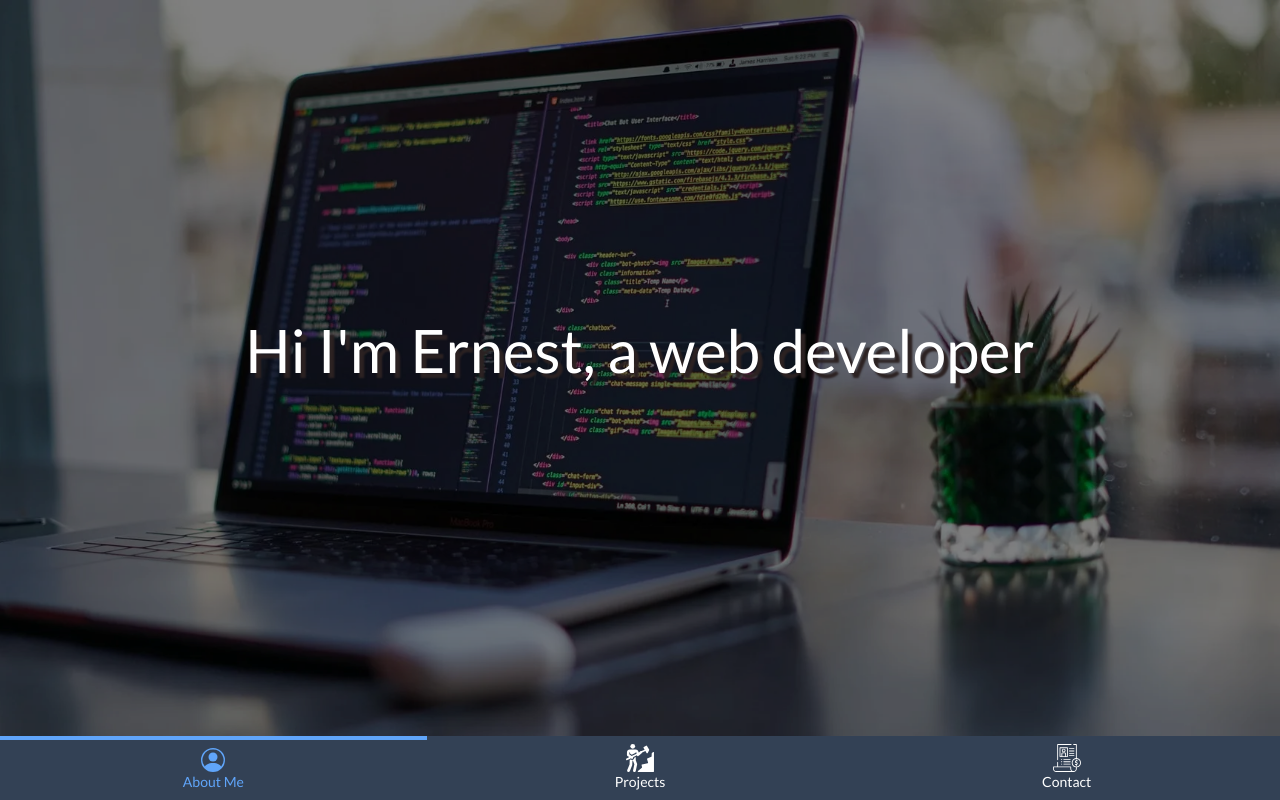
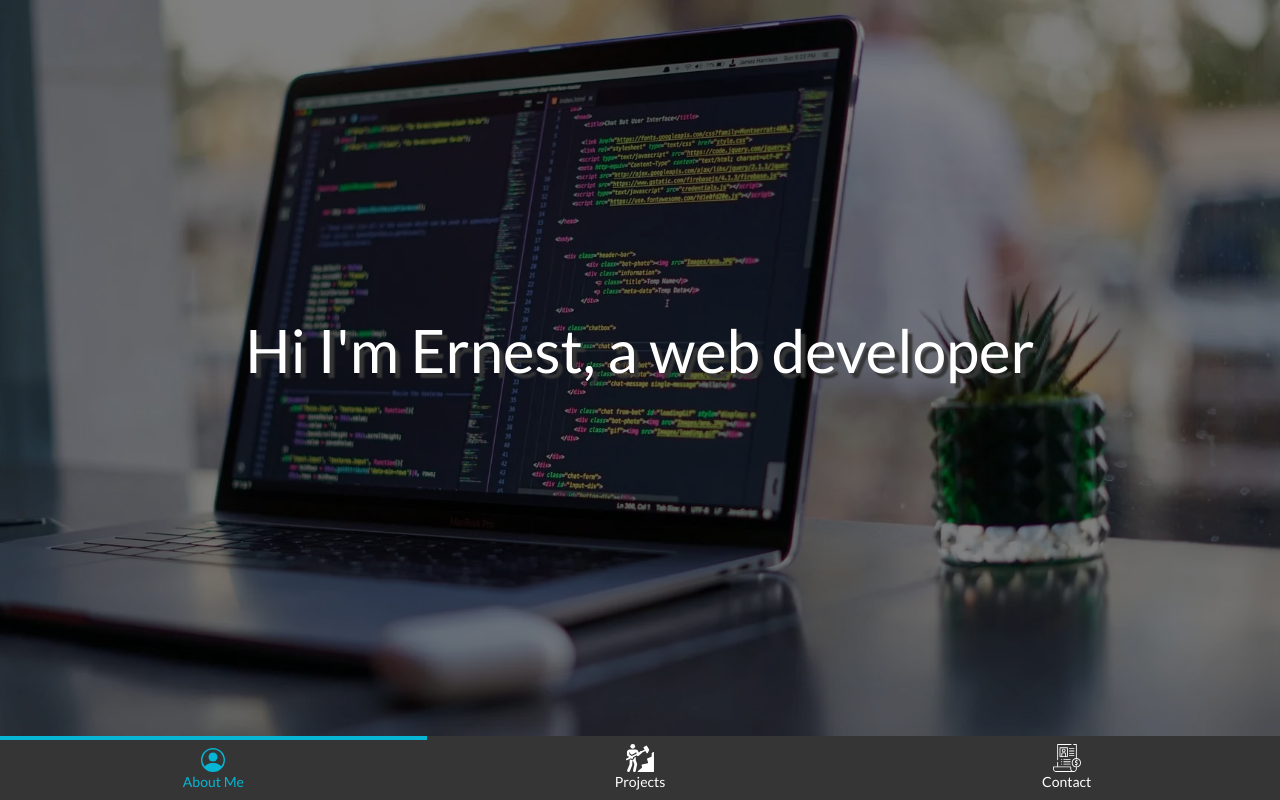
Before and after one commit to EP-coode/portfolio_v2, a Next.js app: page / in a window 1280 px wide. Shown: the top 800 px of the page. Built offline with nearby package versions, Linux system fonts and the light colour scheme.

Commit message:
update colors, make scrool progres state more local

```diff
--- a/pages/index.tsx
+++ b/pages/index.tsx
@@ -11,9 +11,8 @@ import BottomNavAction from "../src/components/BottomNavAction";
 import { CirclePersonIcon, ResumeIcon, WorkerIcon } from "../src/icons";
 import Section from "../src/layout/Section";
 import { MarkdownSection } from "../src/components/MarkdownSection";
-import ProgresBar from "../src/components/ProgresBar";
-import useScrollPrgores from "../src/hooks/useScrollPrgores";
 import useSectionNameInTop from "../src/hooks/useSectionNameInTop";
+import WindowScrollProgres from "../src/components/WindowScrollProgres";
 
 export async function getStaticProps() {
   let aboutMeSection;
@@ -54,14 +53,11 @@ const Home: NextPage<HomePageProps> = ({ aboutMeSection }) => {
     "-100px"
   );
 
-  const pageProggres = useScrollPrgores();
-
-  const scrollIntoView = (htmlElem: HTMLElement | null) => {
+  const scrollIntoView = (htmlElem: HTMLElement | null, scroolYOffset = -50) => {
     if (!htmlElem) return;
 
-    const yOffset = -50;
     const y =
-      htmlElem.getBoundingClientRect().top + window.pageYOffset + yOffset;
+      htmlElem.getBoundingClientRect().top + window.pageYOffset + scroolYOffset;
 
     window.scrollTo({ top: y, behavior: "smooth" });
   };
@@ -73,7 +69,7 @@ const Home: NextPage<HomePageProps> = ({ aboutMeSection }) => {
         <meta name="description" content="Generated by create next app" />
         <link rel="icon" href="/favicon.ico" />
       </Head>
-      {pageProggres && <ProgresBar progress={pageProggres} />}
+      <WindowScrollProgres/>
       <Banner title="Hi I'm Ernest, a web developer" />
       <div className="m-7 overflow-hidden">
         {aboutMeSection && (
--- a/src/components/BottomNav.tsx
+++ b/src/components/BottomNav.tsx
@@ -4,7 +4,7 @@ type BottomNavProps = {
 
 const BottomNav = ({ children }: BottomNavProps) => {
   return (
-    <nav className="h-14 xs:h-16 w-full text-sm sticky bottom-0 left-0 bg-slate-700 flex justify-around align-middle">
+    <nav className="h-14 xs:h-16 w-full text-sm sticky bottom-0 left-0 bg-gray-light flex justify-around align-middle">
       {children}
     </nav>
   );
--- a/src/components/BottomNavAction.tsx
+++ b/src/components/BottomNavAction.tsx
@@ -19,7 +19,7 @@ export default function BottomNavAction({
         `flex flex-col basis-20 flex-grow h-full items-center
           p-2 cursor-pointer transition-transform transition-colors duration-300`,
         {
-          "text-blue-400 border-t-4 border-blue-400": isActive,
+          "text-cyan-500 border-t-4 border-cyan-500": isActive,
           "text-white": !isActive,
         }
       )}
--- a/src/components/ProgresBar.tsx
+++ b/src/components/ProgresBar.tsx
@@ -6,7 +6,7 @@ type Props = {
 
 const ProggresBar = ({ progress }: Props) => {
   return (
-    <div className="h-1.5 w-full fixed top-0 left-0 bg-transparent z-30">
+    <div className="h-full w-full bg-transparent">
       <div
         className="h-full ml-0 bg-gradient-to-r from-cyan-500 to-blue-500"
         style={{
--- /dev/null
+++ b/src/components/WindowScrollProgres.tsx
@@ -0,0 +1,15 @@
+import React from 'react'
+import useScrollPrgores from '../hooks/useScrollPrgores'
+import ProggresBar from './ProgresBar'
+
+const WindowScrollProgres = () => {
+    const proggres = useScrollPrgores()
+
+  return (
+    <div className='h-1.5 w-full fixed top-0 left-0 z-30'>
+        <ProggresBar progress={proggres ?? 0}/>
+    </div>
+  )
+}
+
+export default WindowScrollProgres
--- a/styles/globals.css
+++ b/styles/globals.css
@@ -16,7 +16,7 @@
   }
 
   ::-webkit-scrollbar-track {
-    @apply bg-slate-600
+    background-color: theme('colors.gray-light')
   }
 
   ::-webkit-scrollbar-thumb {
--- a/tailwind.config.js
+++ b/tailwind.config.js
@@ -10,8 +10,8 @@ module.exports = {
         xs: "300px",
       },
       colors: {
-        "gray-light": "#2C2222",
-        "gray-dark": "#353535",
+        "gray-light": "#353535",
+        "gray-dark": "#272727",
       },
       typography: ({ theme }) => ({
         white: {
```
